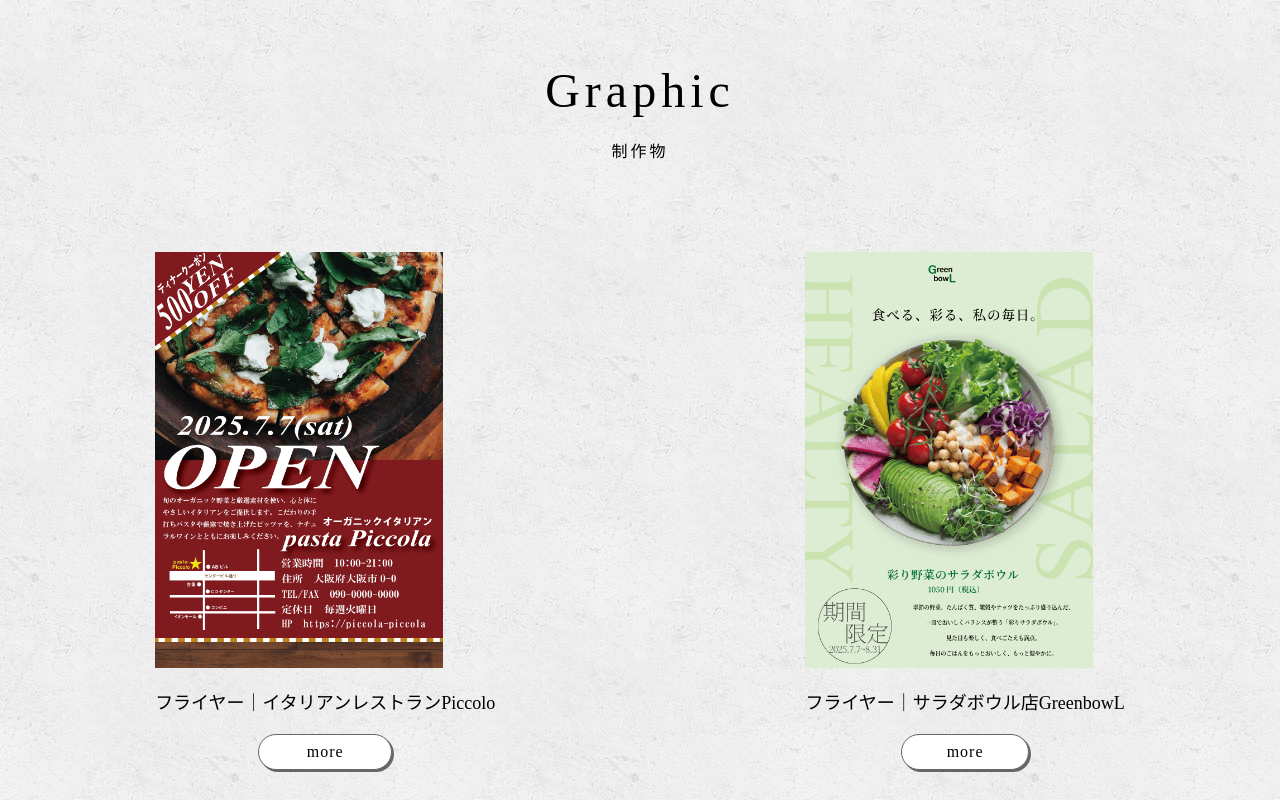
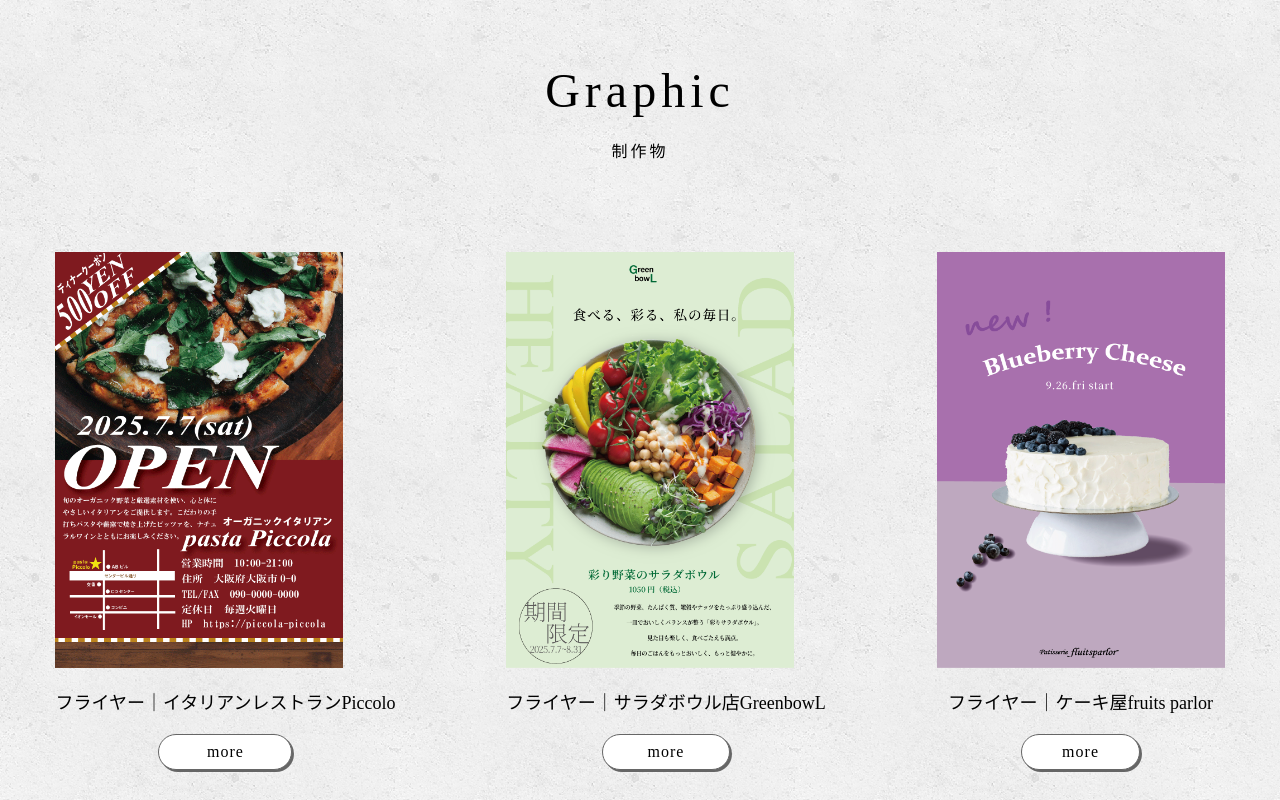
Before and after one commit to okaharuki115/okaharuki115.github.io, a plain HTML site: page index.html in a window 1280 px wide. Shown: the part 1780-2580 px from the top of the page. Drawn offline with nearby package versions, Linux system fonts and the light colour scheme.

Commit message:
index.html,style.css を更新

```diff
--- a/index.html
+++ b/index.html
@@ -91,9 +91,15 @@
                 </div>
                 <!--制作物⓶　GreenbowL-->
                 <div class="myworks_contain" style="margin: 30px;">
-                    <img src="images/myGraphics/salad_GreenbowL.gif" alt="GreenbowL" class="Graphic_img">
+                    <img src="images/myGraphics/salad_GreenbowL.png" alt="GreenbowL" class="Graphic_img">
                     <span>フライヤー｜サラダボウル店GreenbowL</span>
-                    <a href="images/myGraphics/salad_GreenbowL.gif">more</a>
+                    <a href="images/myGraphics/salad_GreenbowL.png">more</a>
+                </div>
+                <!--制作物⓷　ケーキ屋-->
+                <div class="myworks_contain" style="margin: 30px;">
+                    <img src="images/myGraphics/cake_flyer.png" alt="GreenbowL" class="Graphic_img">
+                    <span>フライヤー｜ケーキ屋fruits parlor</span>
+                    <a href="images/myGraphics/cake_flyer.png">more</a>
                 </div>
             </div>
         </div>
```
